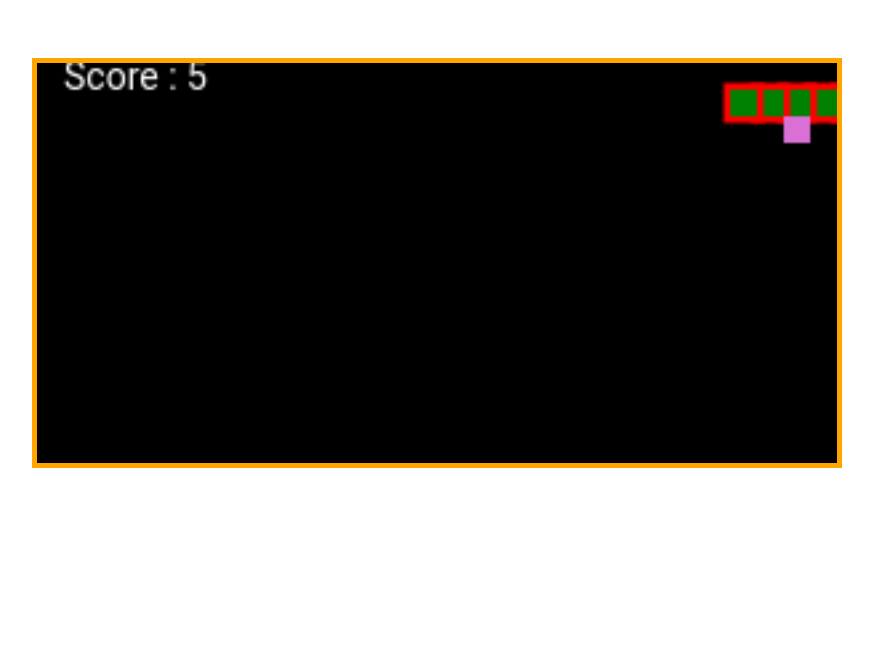
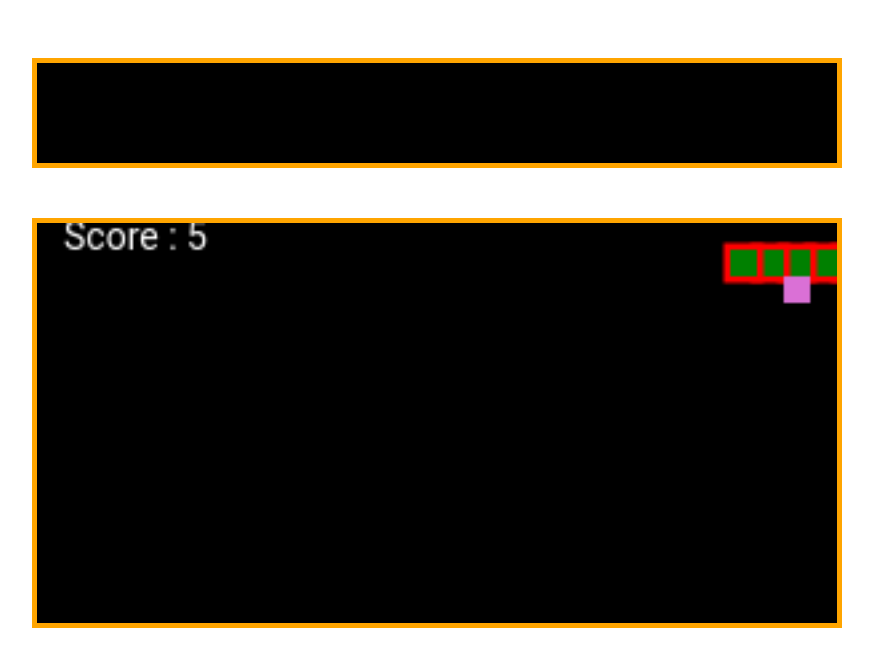
Before and after one commit to aakashjha97/Snake-game, a plain HTML site: page index.html in a window 1280 px wide. Shown: the whole page, without its empty margins (176-1049 px from the left). Drawn offline with Linux system fonts and the light colour scheme.

Commit message:
Update index.html

```diff
--- a/index.html
+++ b/index.html
@@ -10,9 +10,18 @@
                 border:5px solid orange;
                 background-color: black;
             }
+             #mydiv{
+                width:800px;
+                height:100px;
+                margin-left: 200px;
+                margin-top: 50px;
+                border:5px solid orange;
+                background-color: black;
+            }
         </style>
     </head>
 <body>
+    <canvas id="mydiv"></canvas>
     <canvas id ="mycanvas"></canvas>
     <script src="snakes.js"></script>
 </body>
```
